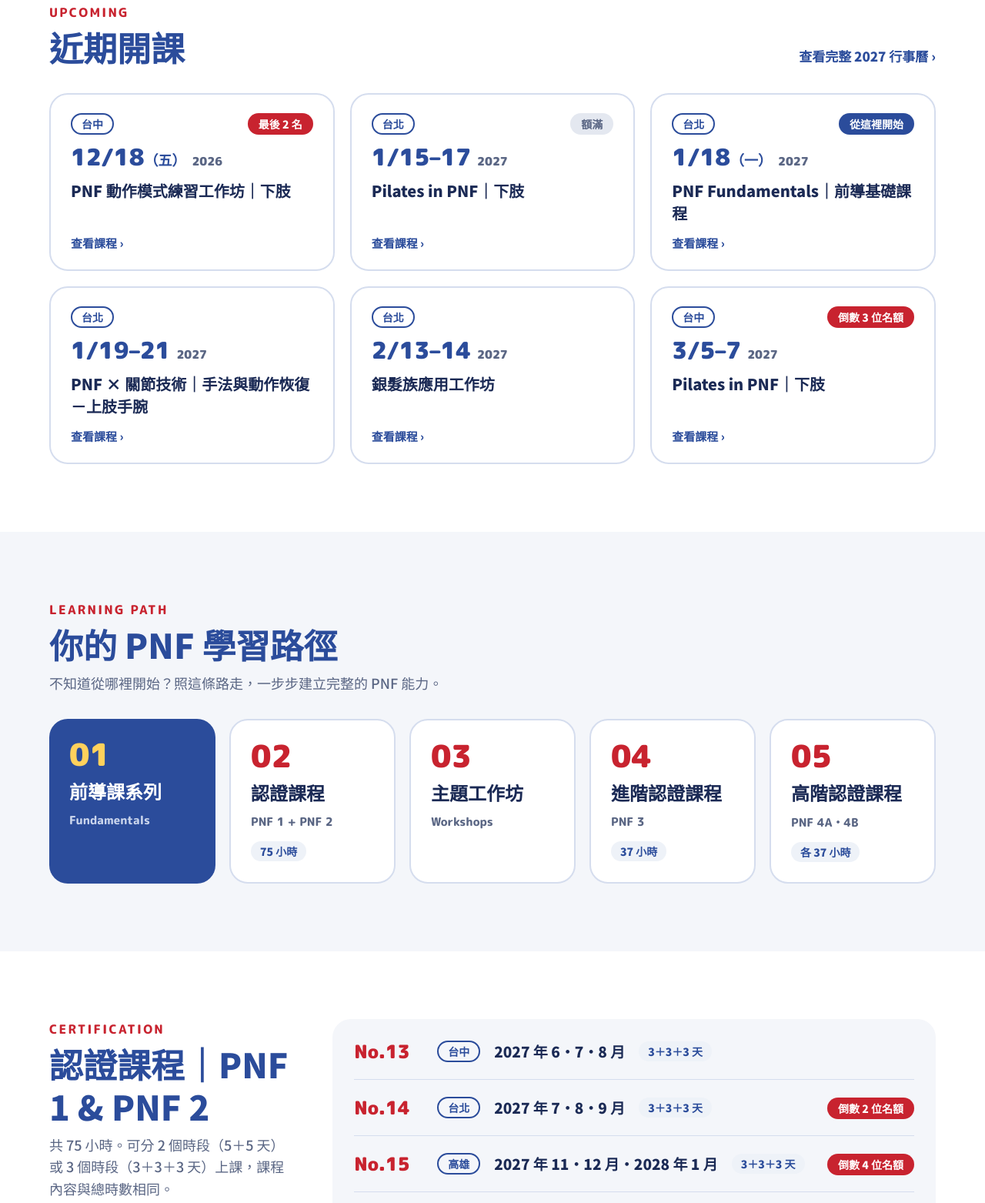
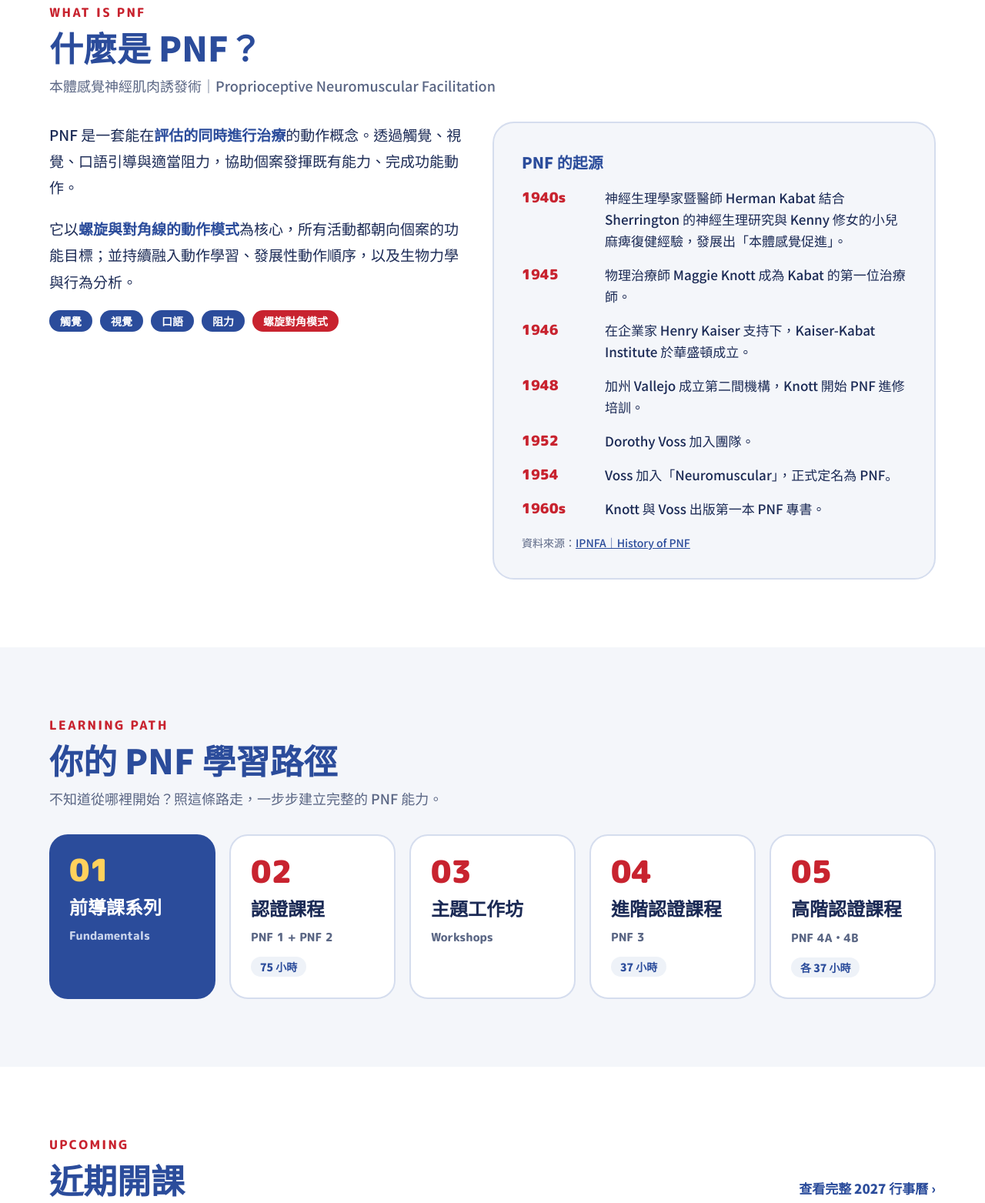
Before and after one commit to tpnfaofficial/tpnfa-website, a plain HTML site: page index.html in a window 1280 px wide. Shown: the part 969-2532 px from the top of the page at 77% size. Drawn offline with Linux system fonts and the light colour scheme.

Commit message:
Add 什麼是 PNF section and reorder top menu
Co-Authored-By: Claude Opus 5.5 <noreply@anthropic.com>
Claude-Session: https://claude.ai/code/session_01K1eDmR1He1EdYfpH5Xdf8Z

```diff
--- a/index.html
+++ b/index.html
@@ -22,7 +22,7 @@ document.addEventListener('click',function(e){var a=e.target.closest('a');if(a&&
 <header style="background: #FFFFFF; border-bottom: 1px solid #D5DDEE">
 <div style="max-width: 1200px; margin: 0 auto; padding: 0 24px; box-sizing: border-box; display: flex; flex-wrap: wrap; align-items: center; justify-content: space-between; gap: 12px 28px; padding-top: 14px; padding-bottom: 14px">
 <a href="index.html" style="display: flex; align-items: center; gap: 12px"><img src="assets/tpnfa-mark.png" alt="" style="height: 52px; width: auto; display: block"><span style="display: flex; flex-direction: column; gap: 3px"><span style="font-family: 'M PLUS Rounded 1c', sans-serif; font-size: 26px; font-weight: 900; line-height: 1"><span style="color: #C8232F">T</span><span style="color: #2B4C9B">PNF</span><span style="color: #8A8F99">A</span></span><span style="font-size: 14px; font-weight: 700; color: #5A6684">台灣PNF協會</span></span></a>
-<nav aria-label="主選單" style="display: flex; flex-wrap: wrap; align-items: center; gap: 4px 26px"><a href="#courses" style="font-size: 17px; font-weight: 700; color: #1B2A55; padding: 10px 4px">課程總覽</a><a href="#path" style="font-size: 17px; font-weight: 700; color: #1B2A55; padding: 10px 4px">學習路徑</a><a href="#faculty" style="font-size: 17px; font-weight: 700; color: #1B2A55; padding: 10px 4px">國際講師</a><a href="#about" style="font-size: 17px; font-weight: 700; color: #1B2A55; padding: 10px 4px">關於協會</a><a href="fundamentals.html" style="display: inline-flex; align-items: center; justify-content: center; min-height: 52px; padding: 0 28px; border-radius: 999px; font-size: 18px; font-weight: 900; box-sizing: border-box; background: #C8232F; color: #FFFFFF">立即報名</a></nav>
+<nav aria-label="主選單" style="display: flex; flex-wrap: wrap; align-items: center; gap: 4px 26px"><a href="Main.dc.html#what" style="font-size: 17px; font-weight: 700; color: #1B2A55; padding: 10px 4px">什麼是 PNF</a><a href="Main.dc.html#path" style="font-size: 17px; font-weight: 700; color: #1B2A55; padding: 10px 4px">學習路徑</a><a href="Main.dc.html#courses" style="font-size: 17px; font-weight: 700; color: #1B2A55; padding: 10px 4px">課程總覽</a><a href="Main.dc.html#faculty" style="font-size: 17px; font-weight: 700; color: #1B2A55; padding: 10px 4px">國際講師</a><a href="Main.dc.html#about" style="font-size: 17px; font-weight: 700; color: #1B2A55; padding: 10px 4px">關於協會</a><a href="fundamentals.html" style="display: inline-flex; align-items: center; justify-content: center; min-height: 52px; padding: 0 28px; border-radius: 999px; font-size: 18px; font-weight: 900; box-sizing: border-box; background: #C8232F; color: #FFFFFF">立即報名</a></nav>
 </div>
 </header>
 
@@ -39,6 +39,68 @@ document.addEventListener('click',function(e){var a=e.target.closest('a');if(a&&
 </div>
 <div style="flex: 1 1 340px; min-width: 0">
 <div role="img" aria-label="課程照片預留位置" style="aspect-ratio: 4 / 5; border-radius: 28px; background: #E4E8F0; border: 2px dashed #D5DDEE; display: flex; align-items: center; justify-content: center; font-size: 18px; font-weight: 700; color: #5A6684">[課程操作照片]</div>
+</div>
+</div>
+</section>
+<section id="what" style="padding: 88px 0; background: #FFFFFF">
+<div style="max-width: 1200px; margin: 0 auto; padding: 0 24px; box-sizing: border-box">
+<div style="margin-bottom: 32px"><span style="font-family: 'M PLUS Rounded 1c', sans-serif; font-size: 16px; font-weight: 800; letter-spacing: 0.14em; color: #C8232F">WHAT IS PNF</span><h2 style="margin: 6px 0 0; font-size: clamp(30px, 4vw, 44px); font-weight: 900; line-height: 1.25; color: #2B4C9B">什麼是 PNF？</h2><p style="margin: 8px 0 0; font-size: 18px; line-height: 1.6; color: #5A6684">本體感覺神經肌肉誘發術｜Proprioceptive Neuromuscular Facilitation</p></div>
+<div style="display: flex; flex-wrap: wrap; gap: 40px">
+<div style="flex: 1 1 380px; min-width: 0; display: flex; flex-direction: column; gap: 20px">
+<p style="margin: 0; font-size: 19px; line-height: 1.8; color: #1B2A55">PNF 是一套能在<strong style="color: #2B4C9B">評估的同時進行治療</strong>的動作概念。透過觸覺、視覺、口語引導與適當阻力，協助個案發揮既有能力、完成功能動作。</p>
+<p style="margin: 0; font-size: 19px; line-height: 1.8; color: #1B2A55">它以<strong style="color: #2B4C9B">螺旋與對角線的動作模式</strong>為核心，所有活動都朝向個案的功能目標；並持續融入動作學習、發展性動作順序，以及生物力學與行為分析。</p>
+<div style="display: flex; flex-wrap: wrap; gap: 10px"><span style="background: #2B4C9B; color: #FFFFFF; border-radius: 999px; padding: 4px 14px; font-size: 14px; font-weight: 900; white-space: nowrap">觸覺</span><span style="background: #2B4C9B; color: #FFFFFF; border-radius: 999px; padding: 4px 14px; font-size: 14px; font-weight: 900; white-space: nowrap">視覺</span><span style="background: #2B4C9B; color: #FFFFFF; border-radius: 999px; padding: 4px 14px; font-size: 14px; font-weight: 900; white-space: nowrap">口語</span><span style="background: #2B4C9B; color: #FFFFFF; border-radius: 999px; padding: 4px 14px; font-size: 14px; font-weight: 900; white-space: nowrap">阻力</span><span style="background: #C8232F; color: #FFFFFF; border-radius: 999px; padding: 4px 14px; font-size: 14px; font-weight: 900; white-space: nowrap">螺旋對角模式</span></div>
+</div>
+<div style="flex: 1 1 420px; min-width: 0; background: #F4F6FA; border: 2px solid #D5DDEE; border-radius: 28px; padding: clamp(24px, 4vw, 36px)">
+<span style="font-size: 20px; font-weight: 900; color: #2B4C9B">PNF 的起源</span>
+<ol style="list-style: none; margin: 18px 0 0; padding: 0; display: flex; flex-direction: column; gap: 16px">
+<li style="display: flex; gap: 16px"><span style="flex: none; width: 92px; font-family: 'M PLUS Rounded 1c', sans-serif; font-size: 18px; font-weight: 900; color: #C8232F">1940s</span><span style="font-size: 17px; line-height: 1.65; color: #1B2A55">神經生理學家暨醫師 Herman Kabat 結合 Sherrington 的神經生理研究與 Kenny 修女的小兒麻痺復健經驗，發展出「本體感覺促進」。</span></li>
+<li style="display: flex; gap: 16px"><span style="flex: none; width: 92px; font-family: 'M PLUS Rounded 1c', sans-serif; font-size: 18px; font-weight: 900; color: #C8232F">1945</span><span style="font-size: 17px; line-height: 1.65; color: #1B2A55">物理治療師 Maggie Knott 成為 Kabat 的第一位治療師。</span></li>
+<li style="display: flex; gap: 16px"><span style="flex: none; width: 92px; font-family: 'M PLUS Rounded 1c', sans-serif; font-size: 18px; font-weight: 900; color: #C8232F">1946</span><span style="font-size: 17px; line-height: 1.65; color: #1B2A55">在企業家 Henry Kaiser 支持下，Kaiser-Kabat Institute 於華盛頓成立。</span></li>
+<li style="display: flex; gap: 16px"><span style="flex: none; width: 92px; font-family: 'M PLUS Rounded 1c', sans-serif; font-size: 18px; font-weight: 900; color: #C8232F">1948</span><span style="font-size: 17px; line-height: 1.65; color: #1B2A55">加州 Vallejo 成立第二間機構，Knott 開始 PNF 進修培訓。</span></li>
+<li style="display: flex; gap: 16px"><span style="flex: none; width: 92px; font-family: 'M PLUS Rounded 1c', sans-serif; font-size: 18px; font-weight: 900; color: #C8232F">1952</span><span style="font-size: 17px; line-height: 1.65; color: #1B2A55">Dorothy Voss 加入團隊。</span></li>
+<li style="display: flex; gap: 16px"><span style="flex: none; width: 92px; font-family: 'M PLUS Rounded 1c', sans-serif; font-size: 18px; font-weight: 900; color: #C8232F">1954</span><span style="font-size: 17px; line-height: 1.65; color: #1B2A55">Voss 加入「Neuromuscular」，正式定名為 PNF。</span></li>
+<li style="display: flex; gap: 16px"><span style="flex: none; width: 92px; font-family: 'M PLUS Rounded 1c', sans-serif; font-size: 18px; font-weight: 900; color: #C8232F">1960s</span><span style="font-size: 17px; line-height: 1.65; color: #1B2A55">Knott 與 Voss 出版第一本 PNF 專書。</span></li>
+</ol>
+<p style="margin: 20px 0 0; font-size: 14px; color: #5A6684">資料來源：<a href="https://www.ipnfa.org/organisation/history-of-pnf/" style="color: #2B4C9B; text-decoration: underline">IPNFA｜History of PNF</a></p>
+</div>
+</div>
+</div>
+</section>
+<section id="path" style="padding: 88px 0">
+<div style="max-width: 1200px; margin: 0 auto; padding: 0 24px; box-sizing: border-box">
+<div style="margin-bottom: 32px"><span style="font-family: 'M PLUS Rounded 1c', sans-serif; font-size: 16px; font-weight: 800; letter-spacing: 0.14em; color: #C8232F">LEARNING PATH</span><h2 style="margin: 6px 0 0; font-size: clamp(30px, 4vw, 44px); font-weight: 900; line-height: 1.25; color: #2B4C9B">你的 PNF 學習路徑</h2><p style="margin: 8px 0 0; font-size: 18px; line-height: 1.6; color: #5A6684">不知道從哪裡開始？照這條路走，一步步建立完整的 PNF 能力。</p></div>
+<div style="display: flex; flex-wrap: wrap; gap: 18px">
+<div style="flex: 1 1 196px; min-width: 0; background: #2B4C9B; color: #FFFFFF; border-radius: 24px; padding: 26px; display: flex; flex-direction: column; gap: 10px">
+<span style="font-family: 'M PLUS Rounded 1c', sans-serif; font-size: 40px; font-weight: 900; line-height: 1; color: #FFD15C">01</span>
+<span style="font-size: 24px; font-weight: 900">前導課系列</span>
+<span style="font-family: 'M PLUS Rounded 1c', sans-serif; font-size: 15px; font-weight: 800; color: #C9D4EC">Fundamentals</span>
+
+</div>
+<div style="flex: 1 1 196px; min-width: 0; background: #FFFFFF; color: #1B2A55; border: 2px solid #D5DDEE; border-radius: 24px; padding: 26px; display: flex; flex-direction: column; gap: 10px">
+<span style="font-family: 'M PLUS Rounded 1c', sans-serif; font-size: 40px; font-weight: 900; line-height: 1; color: #C8232F">02</span>
+<span style="font-size: 24px; font-weight: 900">認證課程</span>
+<span style="font-family: 'M PLUS Rounded 1c', sans-serif; font-size: 15px; font-weight: 800; color: #5A6684">PNF 1 + PNF 2</span>
+<span style="align-self: flex-start; margin-top: 4px; background: #EEF2F8; color: #2B4C9B; border-radius: 999px; padding: 3px 12px; font-size: 14px; font-weight: 900">75 小時</span>
+</div>
+<div style="flex: 1 1 196px; min-width: 0; background: #FFFFFF; color: #1B2A55; border: 2px solid #D5DDEE; border-radius: 24px; padding: 26px; display: flex; flex-direction: column; gap: 10px">
+<span style="font-family: 'M PLUS Rounded 1c', sans-serif; font-size: 40px; font-weight: 900; line-height: 1; color: #C8232F">03</span>
+<span style="font-size: 24px; font-weight: 900">主題工作坊</span>
+<span style="font-family: 'M PLUS Rounded 1c', sans-serif; font-size: 15px; font-weight: 800; color: #5A6684">Workshops</span>
+
+</div>
+<div style="flex: 1 1 196px; min-width: 0; background: #FFFFFF; color: #1B2A55; border: 2px solid #D5DDEE; border-radius: 24px; padding: 26px; display: flex; flex-direction: column; gap: 10px">
+<span style="font-family: 'M PLUS Rounded 1c', sans-serif; font-size: 40px; font-weight: 900; line-height: 1; color: #C8232F">04</span>
+<span style="font-size: 24px; font-weight: 900">進階認證課程</span>
+<span style="font-family: 'M PLUS Rounded 1c', sans-serif; font-size: 15px; font-weight: 800; color: #5A6684">PNF 3</span>
+<span style="align-self: flex-start; margin-top: 4px; background: #EEF2F8; color: #2B4C9B; border-radius: 999px; padding: 3px 12px; font-size: 14px; font-weight: 900">37 小時</span>
+</div>
+<div style="flex: 1 1 196px; min-width: 0; background: #FFFFFF; color: #1B2A55; border: 2px solid #D5DDEE; border-radius: 24px; padding: 26px; display: flex; flex-direction: column; gap: 10px">
+<span style="font-family: 'M PLUS Rounded 1c', sans-serif; font-size: 40px; font-weight: 900; line-height: 1; color: #C8232F">05</span>
+<span style="font-size: 24px; font-weight: 900">高階認證課程</span>
+<span style="font-family: 'M PLUS Rounded 1c', sans-serif; font-size: 15px; font-weight: 800; color: #5A6684">PNF 4A・4B</span>
+<span style="align-self: flex-start; margin-top: 4px; background: #EEF2F8; color: #2B4C9B; border-radius: 999px; padding: 3px 12px; font-size: 14px; font-weight: 900">各 37 小時</span>
+</div>
 </div>
 </div>
 </section>
@@ -85,44 +147,7 @@ document.addEventListener('click',function(e){var a=e.target.closest('a');if(a&&
 </div>
 </div>
 </section>
-<section id="path" style="padding: 88px 0">
-<div style="max-width: 1200px; margin: 0 auto; padding: 0 24px; box-sizing: border-box">
-<div style="margin-bottom: 32px"><span style="font-family: 'M PLUS Rounded 1c', sans-serif; font-size: 16px; font-weight: 800; letter-spacing: 0.14em; color: #C8232F">LEARNING PATH</span><h2 style="margin: 6px 0 0; font-size: clamp(30px, 4vw, 44px); font-weight: 900; line-height: 1.25; color: #2B4C9B">你的 PNF 學習路徑</h2><p style="margin: 8px 0 0; font-size: 18px; line-height: 1.6; color: #5A6684">不知道從哪裡開始？照這條路走，一步步建立完整的 PNF 能力。</p></div>
-<div style="display: flex; flex-wrap: wrap; gap: 18px">
-<div style="flex: 1 1 196px; min-width: 0; background: #2B4C9B; color: #FFFFFF; border-radius: 24px; padding: 26px; display: flex; flex-direction: column; gap: 10px">
-<span style="font-family: 'M PLUS Rounded 1c', sans-serif; font-size: 40px; font-weight: 900; line-height: 1; color: #FFD15C">01</span>
-<span style="font-size: 24px; font-weight: 900">前導課系列</span>
-<span style="font-family: 'M PLUS Rounded 1c', sans-serif; font-size: 15px; font-weight: 800; color: #C9D4EC">Fundamentals</span>
-
-</div>
-<div style="flex: 1 1 196px; min-width: 0; background: #FFFFFF; color: #1B2A55; border: 2px solid #D5DDEE; border-radius: 24px; padding: 26px; display: flex; flex-direction: column; gap: 10px">
-<span style="font-family: 'M PLUS Rounded 1c', sans-serif; font-size: 40px; font-weight: 900; line-height: 1; color: #C8232F">02</span>
-<span style="font-size: 24px; font-weight: 900">認證課程</span>
-<span style="font-family: 'M PLUS Rounded 1c', sans-serif; font-size: 15px; font-weight: 800; color: #5A6684">PNF 1 + PNF 2</span>
-<span style="align-self: flex-start; margin-top: 4px; background: #EEF2F8; color: #2B4C9B; border-radius: 999px; padding: 3px 12px; font-size: 14px; font-weight: 900">75 小時</span>
-</div>
-<div style="flex: 1 1 196px; min-width: 0; background: #FFFFFF; color: #1B2A55; border: 2px solid #D5DDEE; border-radius: 24px; padding: 26px; display: flex; flex-direction: column; gap: 10px">
-<span style="font-family: 'M PLUS Rounded 1c', sans-serif; font-size: 40px; font-weight: 900; line-height: 1; color: #C8232F">03</span>
-<span style="font-size: 24px; font-weight: 900">主題工作坊</span>
-<span style="font-family: 'M PLUS Rounded 1c', sans-serif; font-size: 15px; font-weight: 800; color: #5A6684">Workshops</span>
-
-</div>
-<div style="flex: 1 1 196px; min-width: 0; background: #FFFFFF; color: #1B2A55; border: 2px solid #D5DDEE; border-radius: 24px; padding: 26px; display: flex; flex-direction: column; gap: 10px">
-<span style="font-family: 'M PLUS Rounded 1c', sans-serif; font-size: 40px; font-weight: 900; line-height: 1; color: #C8232F">04</span>
-<span style="font-size: 24px; font-weight: 900">進階認證課程</span>
-<span style="font-family: 'M PLUS Rounded 1c', sans-serif; font-size: 15px; font-weight: 800; color: #5A6684">PNF 3</span>
-<span style="align-self: flex-start; margin-top: 4px; background: #EEF2F8; color: #2B4C9B; border-radius: 999px; padding: 3px 12px; font-size: 14px; font-weight: 900">37 小時</span>
-</div>
-<div style="flex: 1 1 196px; min-width: 0; background: #FFFFFF; color: #1B2A55; border: 2px solid #D5DDEE; border-radius: 24px; padding: 26px; display: flex; flex-direction: column; gap: 10px">
-<span style="font-family: 'M PLUS Rounded 1c', sans-serif; font-size: 40px; font-weight: 900; line-height: 1; color: #C8232F">05</span>
-<span style="font-size: 24px; font-weight: 900">高階認證課程</span>
-<span style="font-family: 'M PLUS Rounded 1c', sans-serif; font-size: 15px; font-weight: 800; color: #5A6684">PNF 4A・4B</span>
-<span style="align-self: flex-start; margin-top: 4px; background: #EEF2F8; color: #2B4C9B; border-radius: 999px; padding: 3px 12px; font-size: 14px; font-weight: 900">各 37 小時</span>
-</div>
-</div>
-</div>
-</section>
-<section id="cert" style="padding: 88px 0; background: #FFFFFF">
+<section id="cert" style="padding: 88px 0">
 <div style="max-width: 1200px; margin: 0 auto; padding: 0 24px; box-sizing: border-box; display: flex; flex-wrap: wrap; gap: 48px">
 <div style="flex: 1 1 320px; min-width: 0"><div style="margin-bottom: 32px"><span style="font-family: 'M PLUS Rounded 1c', sans-serif; font-size: 16px; font-weight: 800; letter-spacing: 0.14em; color: #C8232F">CERTIFICATION</span><h2 style="margin: 6px 0 0; font-size: clamp(30px, 4vw, 44px); font-weight: 900; line-height: 1.25; color: #2B4C9B">認證課程｜PNF 1 &amp; PNF 2</h2><p style="margin: 8px 0 0; font-size: 18px; line-height: 1.6; color: #5A6684">共 75 小時。可分 2 個時段（5＋5 天）或 3 個時段（3＋3＋3 天）上課，課程內容與總時數相同。</p></div><div style="display: flex; align-items: baseline; gap: 10px; margin: -8px 0 28px"><span style="font-family: 'M PLUS Rounded 1c', sans-serif; font-size: 64px; font-weight: 900; line-height: 1; color: #C8232F">75</span><span style="font-size: 22px; font-weight: 900; color: #1B2A55">小時完整課程</span></div><a href="#cert" style="display: inline-flex; align-items: center; justify-content: center; min-height: 52px; padding: 0 28px; border-radius: 999px; font-size: 18px; font-weight: 900; box-sizing: border-box; background: #FFFFFF; color: #2B4C9B; border: 2px solid #2B4C9B">了解認證課程</a></div>
 <div style="flex: 999 1 560px; min-width: 0; background: #F4F6FA; border-radius: 24px; padding: 6px 28px">
@@ -133,7 +158,7 @@ document.addEventListener('click',function(e){var a=e.target.closest('a');if(a&&
 </div>
 </div>
 </section>
-<section id="faculty" style="padding: 88px 0">
+<section id="faculty" style="padding: 88px 0; background: #FFFFFF">
 <div style="max-width: 1200px; margin: 0 auto; padding: 0 24px; box-sizing: border-box">
 <div style="margin-bottom: 32px"><span style="font-family: 'M PLUS Rounded 1c', sans-serif; font-size: 16px; font-weight: 800; letter-spacing: 0.14em; color: #C8232F">FACULTY</span><h2 style="margin: 6px 0 0; font-size: clamp(30px, 4vw, 44px); font-weight: 900; line-height: 1.25; color: #2B4C9B">國際講師陣容</h2><p style="margin: 8px 0 0; font-size: 18px; line-height: 1.6; color: #5A6684">IPNFA 認證的國際講師親自來台授課。</p></div>
 <div style="display: flex; flex-wrap: wrap; gap: 18px">
@@ -160,14 +185,14 @@ document.addEventListener('click',function(e){var a=e.target.closest('a');if(a&&
 </div>
 </div>
 </section>
-<section style="padding: 88px 0; background: #FFFFFF">
+<section style="padding: 88px 0">
 <div style="max-width: 1200px; margin: 0 auto; padding: 0 24px; box-sizing: border-box">
 <div style="margin-bottom: 32px"><span style="font-family: 'M PLUS Rounded 1c', sans-serif; font-size: 16px; font-weight: 800; letter-spacing: 0.14em; color: #C8232F">VOICES</span><h2 style="margin: 6px 0 0; font-size: clamp(30px, 4vw, 44px); font-weight: 900; line-height: 1.25; color: #2B4C9B">學員怎麼說</h2></div>
 <div style="display: flex; flex-wrap: wrap; gap: 18px">
 <div style="flex: 1 1 300px; min-width: 0; background: #FFFFFF; border: 2px solid #D5DDEE; border-radius: 24px; padding: 26px; display: flex; flex-direction: column; gap: 16px"><span style="font-family: 'M PLUS Rounded 1c', sans-serif; font-size: 48px; font-weight: 900; line-height: 0.6; color: #C8232F">“</span><p style="margin: 0; font-size: 17px; line-height: 1.8; color: #1B2A55">[學員回饋內容 1]</p><span style="font-size: 15px; font-weight: 700; color: #5A6684">[姓名｜職業]</span></div><div style="flex: 1 1 300px; min-width: 0; background: #FFFFFF; border: 2px solid #D5DDEE; border-radius: 24px; padding: 26px; display: flex; flex-direction: column; gap: 16px"><span style="font-family: 'M PLUS Rounded 1c', sans-serif; font-size: 48px; font-weight: 900; line-height: 0.6; color: #C8232F">“</span><p style="margin: 0; font-size: 17px; line-height: 1.8; color: #1B2A55">[學員回饋內容 2]</p><span style="font-size: 15px; font-weight: 700; color: #5A6684">[姓名｜職業]</span></div><div style="flex: 1 1 300px; min-width: 0; background: #FFFFFF; border: 2px solid #D5DDEE; border-radius: 24px; padding: 26px; display: flex; flex-direction: column; gap: 16px"><span style="font-family: 'M PLUS Rounded 1c', sans-serif; font-size: 48px; font-weight: 900; line-height: 0.6; color: #C8232F">“</span><p style="margin: 0; font-size: 17px; line-height: 1.8; color: #1B2A55">[學員回饋內容 3]</p><span style="font-size: 15px; font-weight: 700; color: #5A6684">[姓名｜職業]</span></div></div>
 </div>
 </section>
-<section id="about" style="padding: 88px 0">
+<section id="about" style="padding: 88px 0; background: #FFFFFF">
 <div style="max-width: 1200px; margin: 0 auto; padding: 0 24px; box-sizing: border-box">
 <div style="background: #2B4C9B; color: #FFFFFF; border-radius: 32px; padding: clamp(32px, 5vw, 64px); display: flex; flex-wrap: wrap; align-items: center; justify-content: space-between; gap: 28px">
 <div style="flex: 999 1 420px; min-width: 0; display: flex; flex-direction: column; gap: 12px"><span style="font-size: clamp(26px, 3.4vw, 40px); font-weight: 900; line-height: 1.3">還不確定從哪裡開始？</span><span style="font-size: 19px; line-height: 1.7; color: #DCE3F3">前導課用一天的時間，帶你從核心哲學認識 PNF，再決定下一步。</span></div>
```
Also changed, not shown: fundamentals.html (+1 -1 lines).
